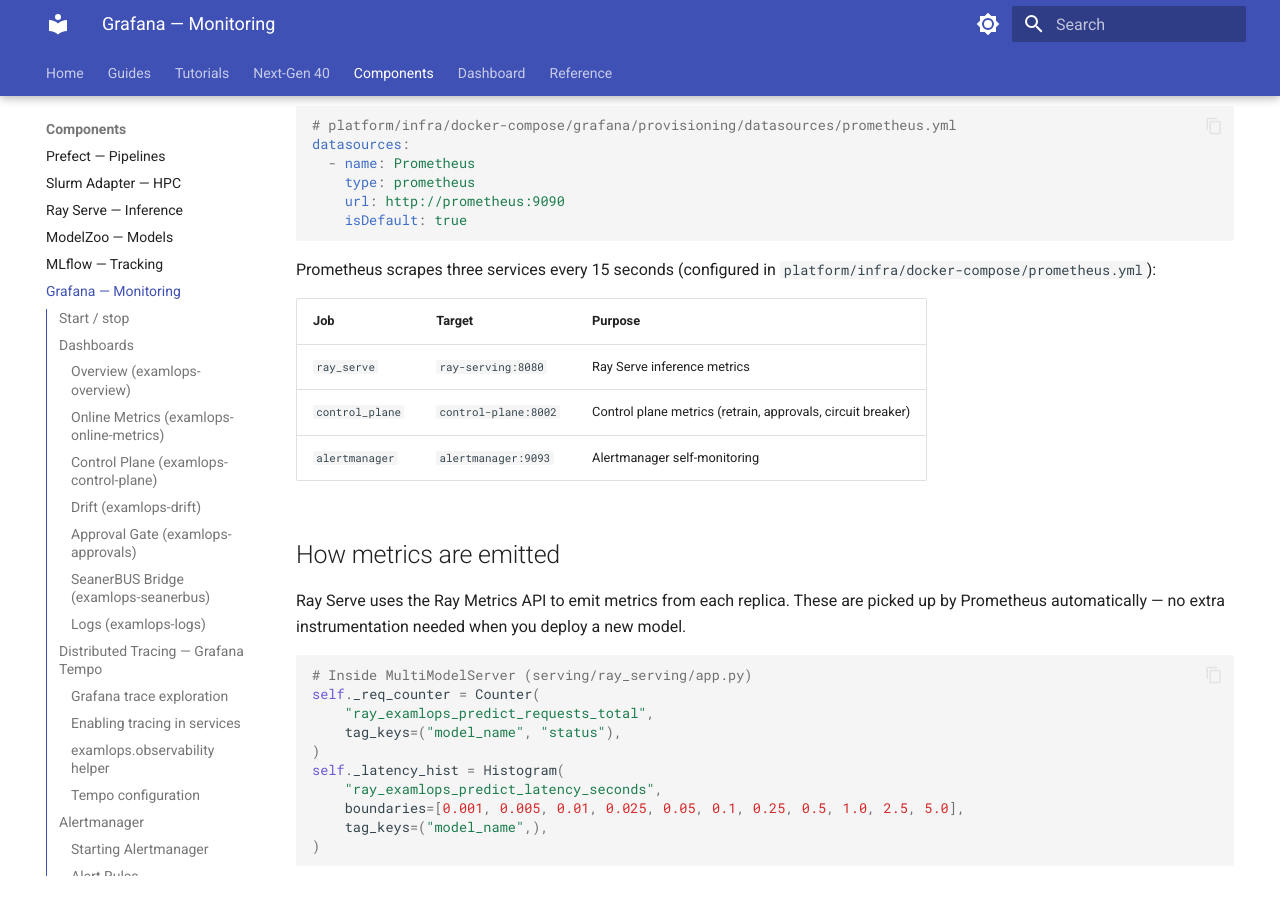
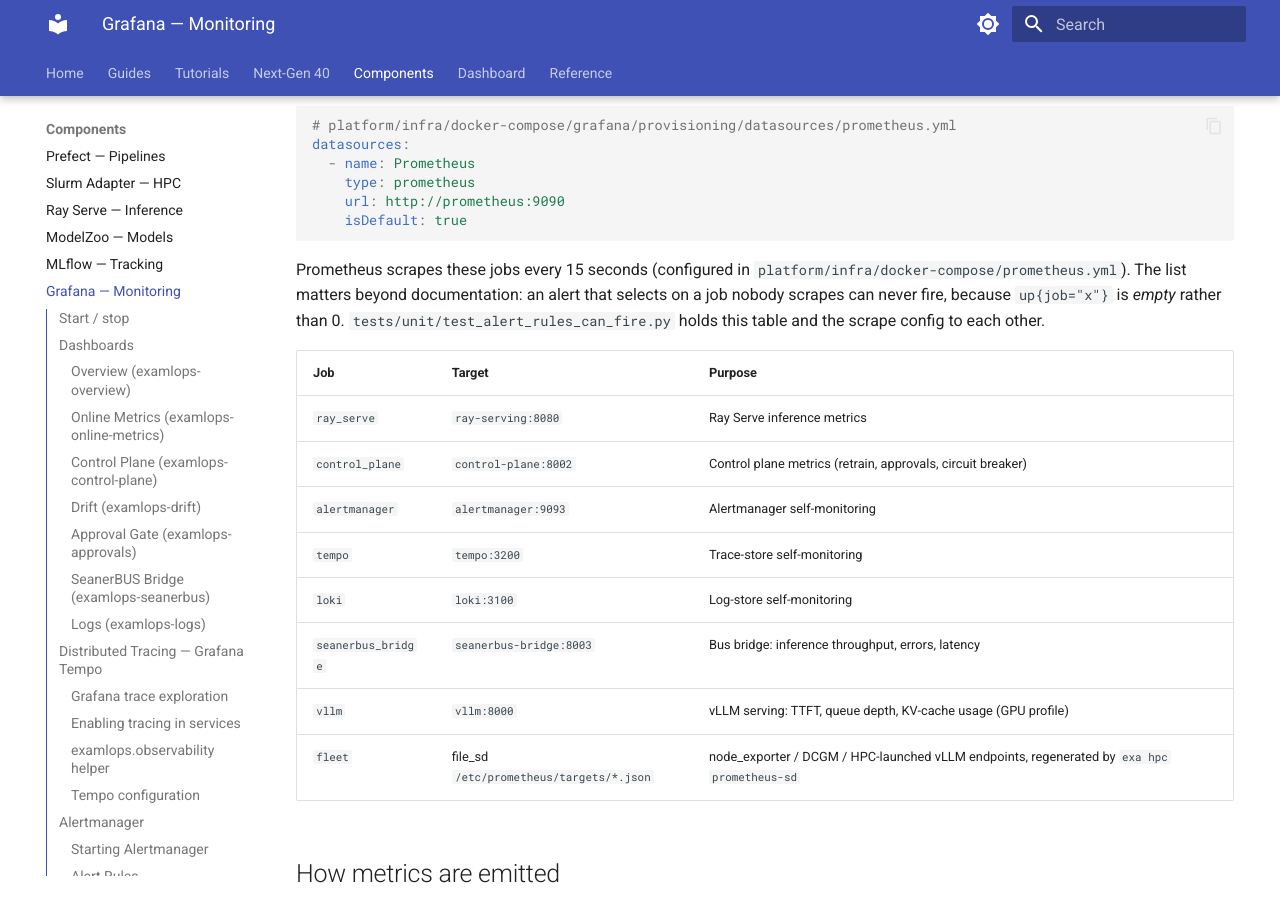
Before and after one commit to MSKazemi/ExaMLOps, an MkDocs documentation site: the page built from docs/components/grafana.md, in a window 1280 px wide and 900 px high, scrolled down 5178 px. Built offline with MkDocs 1.6.1 and Material for MkDocs 9.7.7, drawn with Linux system fonts in a browser that asks for light colours; some of the changed text lies outside the part shown.

Commit message:
fix(monitoring): two alerts could never fire, one of them the only watch on the log store
promtool proves the rules parse. Nothing proved they could ever match a series, and a
permanently silent alarm reads on a dashboard exactly like healthy monitoring.

LokiDown selects up{job="loki"} and no scrape config named loki existed. An absent job
makes that selector empty rather than zero, so neither LokiDown nor the catch-all
TargetDown could fire for it: the platform's log store could stop with no alarm anywhere.
Prometheus now scrapes loki:3100.

SeanerBUSBridgeDown tested seanerbus_bridge_up == 0, a gauge the bridge sets to 1 while it
runs and never sets to 0 — it cannot, being dead — so the series went stale instead of to
zero at the one moment the alert existed for. It now uses up{job="seanerbus_bridge"}.
That one had a fallback: the generic TargetDown still fired, three minutes later and
without the service label.

The monitoring guide also told readers Prometheus scraped three services and listed three,
when the config had seven. That is the table a reader consults before choosing a job label,
which is how a dangling job= gets written in the first place.

The guard holds the alerts, the scrape config and that table to each other, and rejects any
alert that detects downtime with a service-published liveness gauge. It pins the bridge
gauge's own single assignment so the premise cannot be waved off as theoretical.

````diff
--- a/docs/components/grafana.md
+++ b/docs/components/grafana.md
@@ -135,7 +135,7 @@
 | `RayServeReloadFailures` | `examlops-serving` | warning | Reload errors in last 15m |
 | `SLOErrorBudgetFastBurn` | `examlops-serving` | critical | 1h burn rate > 14.4× (budget expires in < 2h) |
 | `SLOErrorBudgetSlowBurn` | `examlops-serving` | warning | 6h burn rate > 3× for 60m |
-| `SeanerBUSBridgeDown` | `examlops-seanerbus` | critical | `seanerbus_bridge_up == 0` for 2m |
+| `SeanerBUSBridgeDown` | `examlops-seanerbus` | critical | `up{job="seanerbus_bridge"} == 0` for 2m |
 | `SeanerBUSHighErrorRate` | `examlops-seanerbus` | warning | Bridge inference error ratio > 5% for 5m |
 | `SeanerBUSHighLatencyP99` | `examlops-seanerbus` | warning | Bridge p99 latency > 500ms for 10m |
 | `ControlPlaneDown` | `examlops-control-plane` | critical | `up{job="control_plane"} == 0` for 2m |
@@ -172,13 +172,21 @@
     isDefault: true
 ```
 
-Prometheus scrapes three services every 15 seconds (configured in `platform/infra/docker-compose/prometheus.yml`):
+Prometheus scrapes these jobs every 15 seconds (configured in `platform/infra/docker-compose/prometheus.yml`).
+The list matters beyond documentation: an alert that selects on a job nobody scrapes can never
+fire, because `up{job="x"}` is *empty* rather than 0. `tests/unit/test_alert_rules_can_fire.py`
+holds this table and the scrape config to each other.
 
 | Job | Target | Purpose |
 |---|---|---|
 | `ray_serve` | `ray-serving:8080` | Ray Serve inference metrics |
 | `control_plane` | `control-plane:8002` | Control plane metrics (retrain, approvals, circuit breaker) |
 | `alertmanager` | `alertmanager:9093` | Alertmanager self-monitoring |
+| `tempo` | `tempo:3200` | Trace-store self-monitoring |
+| `loki` | `loki:3100` | Log-store self-monitoring |
+| `seanerbus_bridge` | `seanerbus-bridge:8003` | Bus bridge: inference throughput, errors, latency |
+| `vllm` | `vllm:8000` | vLLM serving: TTFT, queue depth, KV-cache usage (GPU profile) |
+| `fleet` | file_sd `/etc/prometheus/targets/*.json` | node_exporter / DCGM / HPC-launched vLLM endpoints, regenerated by `exa hpc prometheus-sd` |
 
 ## How metrics are emitted
 
````
Also changed, not shown: CHANGELOG.md (+16 -0 lines), 3 other files.
